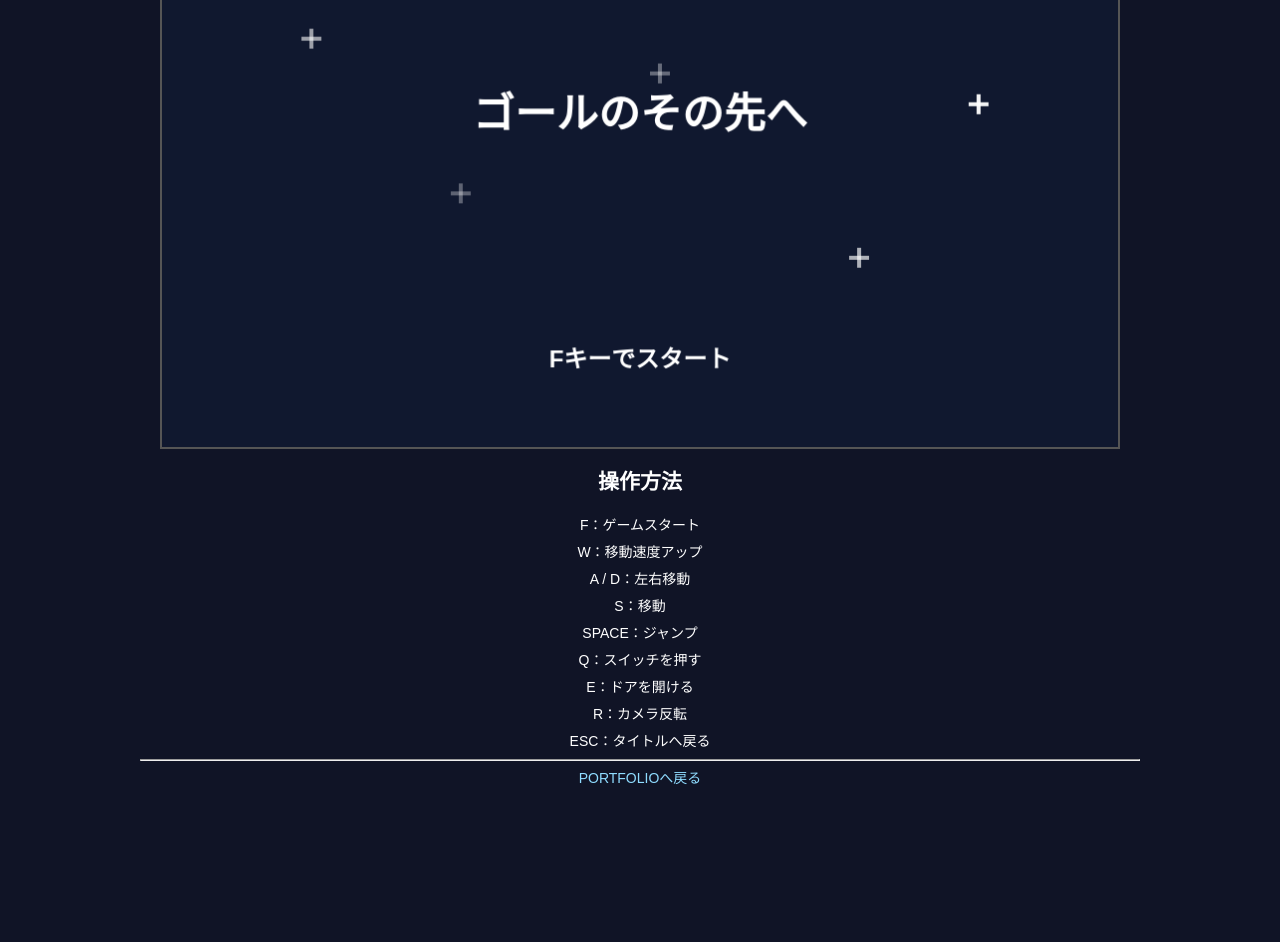
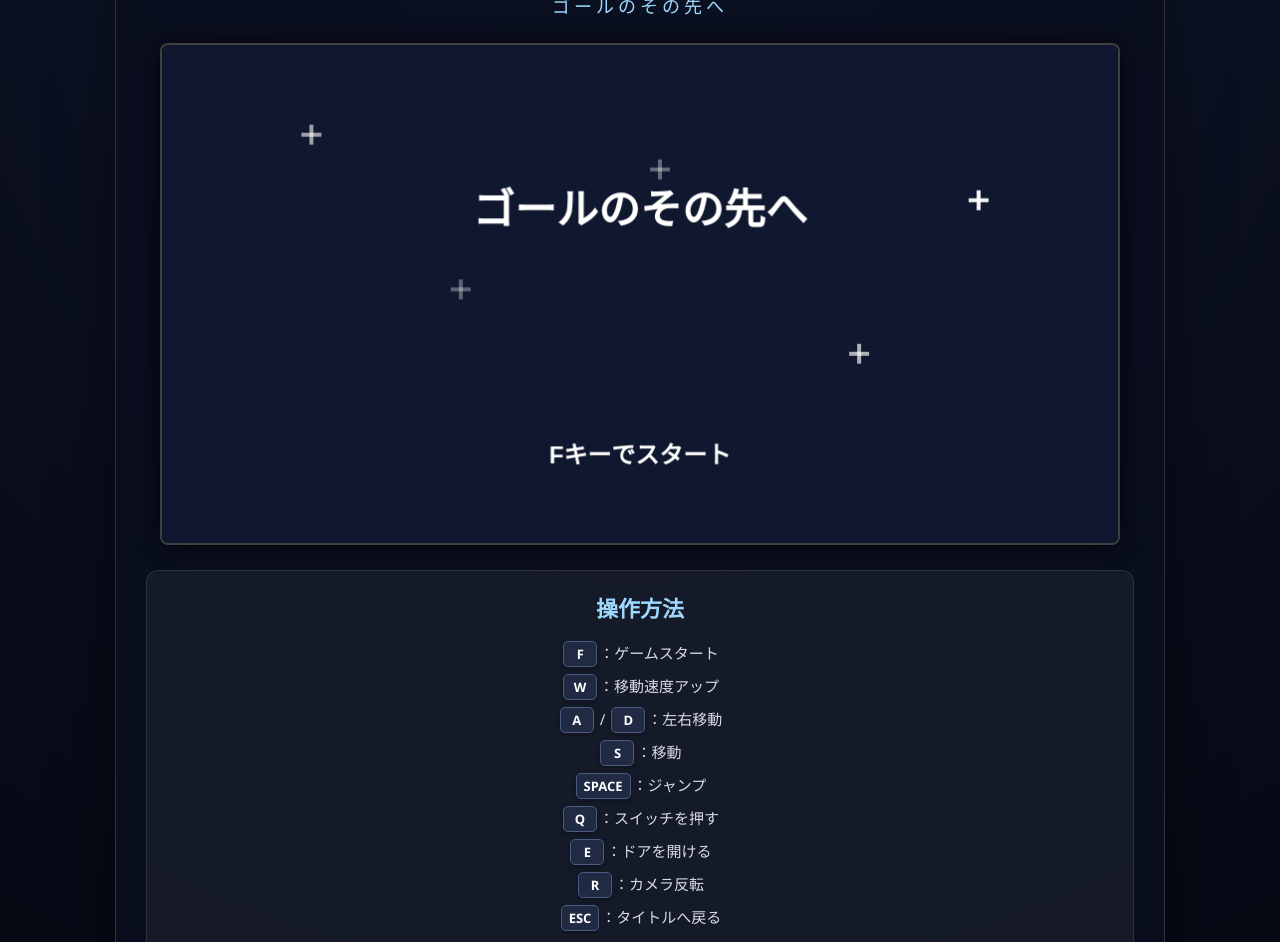
Before and after one commit to it252129-Ken/portfolio, a plain HTML site: page beyond-the-goal.html in a window 1280 px wide. Shown: the part 144-1086 px from the top of the page. Before the commit the page ends 933 px from the top, so only its background shows below. Drawn offline with Linux system fonts and the light colour scheme.

Commit message:
Update beyond-the-goal.css

```diff
--- a/beyond-the-goal.css
+++ b/beyond-the-goal.css
@@ -1,51 +1,289 @@
+/* =========================================================
+   Beyond the goal
+   ========================================================= */
+
 * {
     box-sizing: border-box;
 }
 
 body {
     margin: 0;
+
+    padding: 40px 20px;
+
     min-height: 100vh;
-    background: #101426;
-    color: white;
-    font-family: Arial, "Yu Gothic", sans-serif;
-    display: flex;
-    justify-content: center;
-    align-items: center;
-}
 
-.game-container {
-    width: min(1000px, 96vw);
+    background:
+        radial-gradient(
+            circle at top,
+            #182848 0%,
+            #0b1020 45%,
+            #050711 100%
+        );
+
+    color: #ffffff;
+
+    font-family:
+        "Segoe UI",
+        "Yu Gothic",
+        "Meiryo",
+        sans-serif;
+
     text-align: center;
 }
 
-h1 {
-    margin: 8px 0 2px;
+
+/* =========================================================
+   ゲーム全体
+   ========================================================= */
+
+.game-container {
+    width: min(100%, 1050px);
+
+    margin: 0 auto;
+
+    padding: 30px;
+
+    background:
+        rgba(10, 15, 30, 0.9);
+
+    border:
+        1px solid rgba(255, 255, 255, 0.15);
+
+    border-radius: 18px;
+
+    box-shadow:
+        0 20px 60px rgba(0, 0, 0, 0.5);
+
+    backdrop-filter: blur(8px);
 }
 
-p {
-    margin: 6px 0;
+
+/* =========================================================
+   タイトル
+   ========================================================= */
+
+h1 {
+    margin: 0;
+
+    font-size: 42px;
+
+    letter-spacing: 3px;
+
+    color: #ffffff;
+
+    text-shadow:
+        0 0 10px rgba(120, 200, 255, 0.5),
+        0 0 25px rgba(120, 200, 255, 0.25);
 }
 
-canvas {
-    display: block;
-    width: 960px;
-    max-width: 100%;
-    height: auto;
-    margin: 16px auto;
-    background: midnightblue;
-    border: 2px solid #555;
+.subtitle {
+    margin-top: 8px;
+
+    margin-bottom: 25px;
+
+    color: #9fd8ff;
+
+    font-size: 18px;
+
+    letter-spacing: 4px;
 }
 
-.game-info {
-    font-size: 14px;
-    line-height: 1.5;
+
+/* =========================================================
+   Canvas
+   ========================================================= */
+
+#gameCanvas {
+    display: block;
+
+    width: 960px;
+
+    max-width: 100%;
+
+    height: auto;
+
+    margin: 0 auto;
+
+    background: #000000;
+
+    border:
+        2px solid rgba(255, 255, 255, 0.25);
+
+    border-radius: 8px;
+
+    box-shadow:
+        0 0 25px rgba(0, 0, 0, 0.7);
+
+    image-rendering: auto;
 }
 
-.game-info a {
-    color: #8fdcff;
-    text-decoration: none;
+
+/* =========================================================
+   操作説明
+   ========================================================= */
+
+.game-info {
+    margin-top: 25px;
+
+    padding: 20px;
+
+    background:
+        rgba(255, 255, 255, 0.05);
+
+    border-radius: 12px;
+
+    border:
+        1px solid rgba(255, 255, 255, 0.1);
 }
 
-.game-info a:hover {
-    text-decoration: underline;
+.game-info h2 {
+    margin-top: 0;
+
+    margin-bottom: 18px;
+
+    font-size: 22px;
+
+    color: #9fd8ff;
 }
+
+.game-info p {
+    margin: 7px 0;
+
+    color: #d8dce8;
+
+    font-size: 15px;
+}
+
+
+/* =========================================================
+   キー表示
+   ========================================================= */
+
+.game-info span {
+    display: inline-block;
+
+    min-width: 34px;
+
+    margin: 0 2px;
+
+    padding: 3px 7px;
+
+    background:
+        #202a42;
+
+    border:
+        1px solid #4b5d85;
+
+    border-radius: 5px;
+
+    color: #ffffff;
+
+    font-weight: bold;
+
+    font-size: 13px;
+
+    box-shadow:
+        0 2px 4px rgba(0, 0, 0, 0.3);
+}
+
+
+/* =========================================================
+   区切り線
+   ========================================================= */
+
+.game-info hr {
+    margin: 25px auto;
+
+    width: 80%;
+
+    border: none;
+
+    border-top:
+        1px solid rgba(255, 255, 255, 0.12);
+}
+
+
+/* =========================================================
+   PORTFOLIOへ戻る
+   ========================================================= */
+
+.back-button {
+    display: inline-block;
+
+    padding: 11px 24px;
+
+    border-radius: 8px;
+
+    background:
+        linear-gradient(
+            135deg,
+            #2b6cb0,
+            #3182ce
+        );
+
+    color: #ffffff;
+
+    text-decoration: none;
+
+    font-weight: bold;
+
+    transition:
+        transform 0.2s ease,
+        box-shadow 0.2s ease,
+        background 0.2s ease;
+}
+
+.back-button:hover {
+    transform: translateY(-2px);
+
+    background:
+        linear-gradient(
+            135deg,
+            #3182ce,
+            #4299e1
+        );
+
+    box-shadow:
+        0 8px 20px rgba(49, 130, 206, 0.35);
+}
+
+.back-button:active {
+    transform: translateY(0);
+}
+
+
+/* =========================================================
+   スマートフォン対応
+   ========================================================= */
+
+@media (max-width: 700px) {
+
+    body {
+        padding: 20px 10px;
+    }
+
+    .game-container {
+        padding: 18px;
+    }
+
+    h1 {
+        font-size: 30px;
+
+        letter-spacing: 2px;
+    }
+
+    .subtitle {
+        font-size: 14px;
+
+        letter-spacing: 2px;
+    }
+
+    .game-info {
+        padding: 15px;
+    }
+
+    .game-info p {
+        font-size: 13px;
+    }
+}
```
